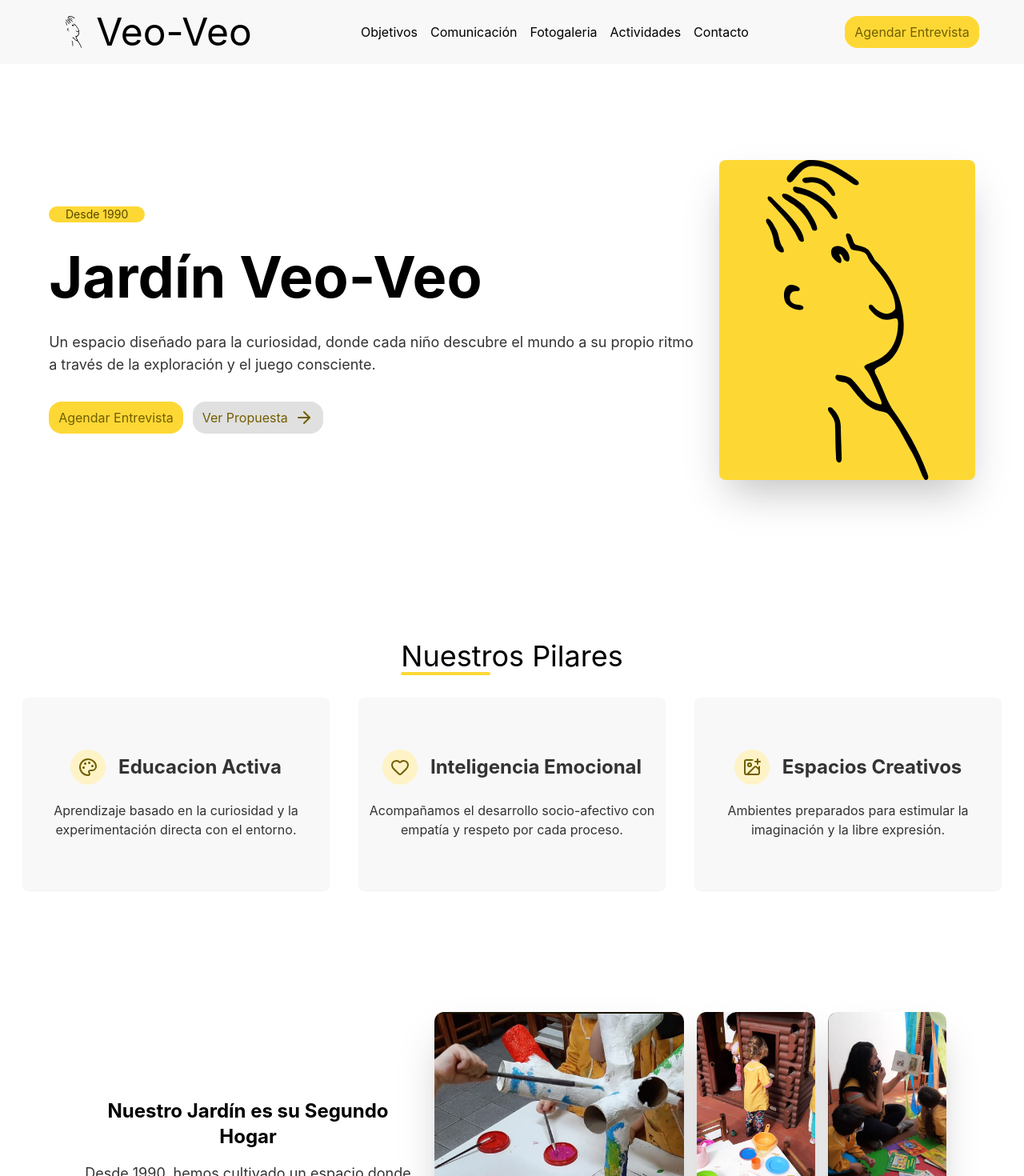
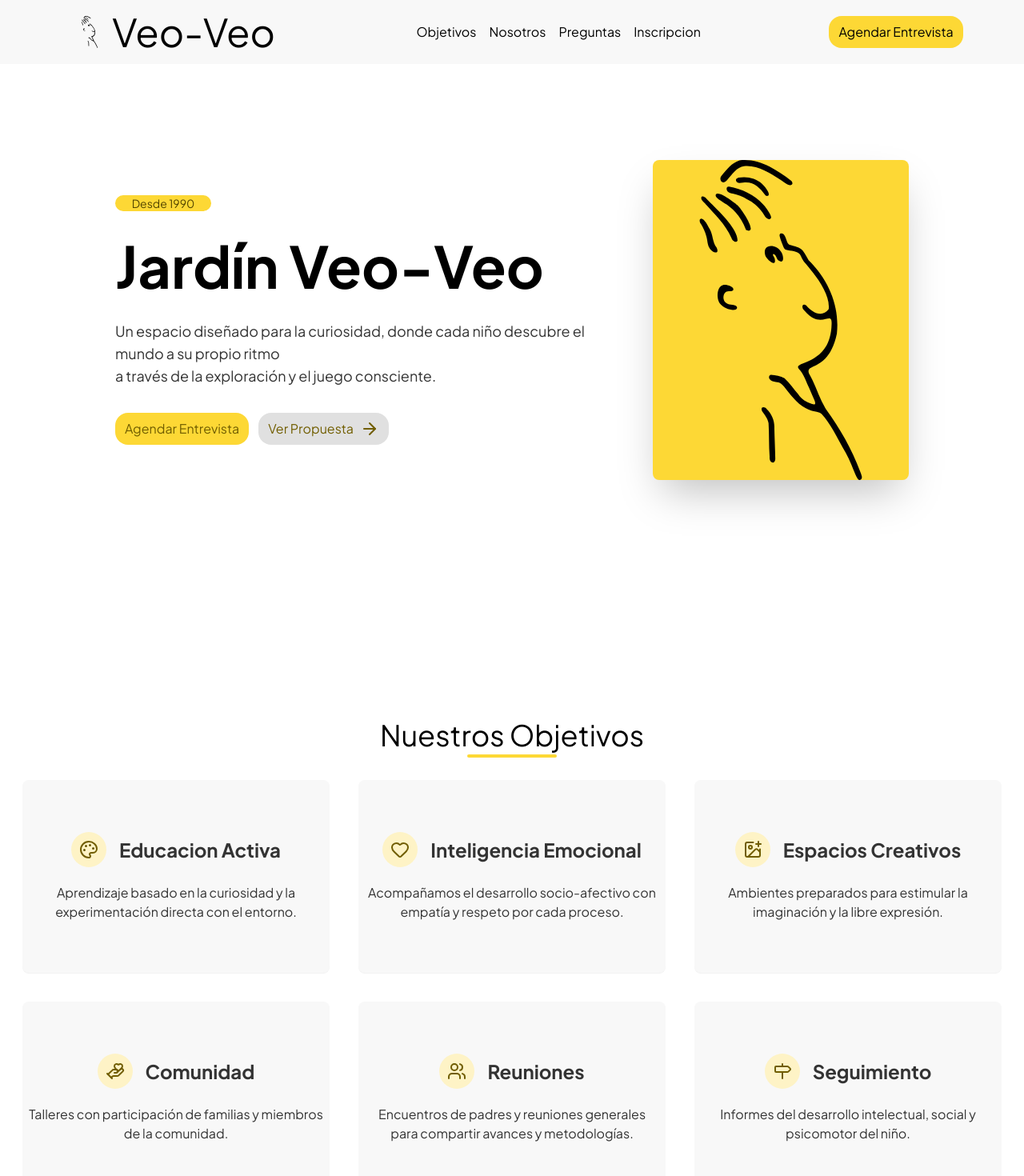
Before and after one commit to CasJuan/veoveo-jardin, a React (Vite) app: page / in a window 1280 px wide. Shown: the top 1470 px of the page at 80% size. Built offline with nearby package versions, Linux system fonts and the light colour scheme.

Commit message:
modificacines y mas animaciones

```diff
--- a/index.html
+++ b/index.html
@@ -1,13 +1,21 @@
 <!doctype html>
 <html lang="en">
+
 <head>
   <meta charset="UTF-8" />
-    <link rel="icon" type="image/svg+xml" href="/favicon.svg" />
+  <link rel="icon" type="image/svg+xml" href="./src/img/veoveo.svg" />
   <meta name="viewport" content="width=device-width, initial-scale=1.0" />
-    <title>veo-veocoleg</title>
+  <link rel="preconnect" href="https://fonts.googleapis.com">
+  <link rel="preconnect" href="https://fonts.gstatic.com" crossorigin>
+  <link
+    href="https://fonts.googleapis.com/css2?family=JetBrains+Mono:ital,wght@0,100..800;1,100..800&family=Plus+Jakarta+Sans:ital,wght@0,200..800;1,200..800&display=swap"
+    rel="stylesheet">
+  <title>Jardin Veo-Veo</title>
 </head>
+
 <body>
   <div id="root"></div>
   <script type="module" src="/src/main.jsx"></script>
 </body>
+
 </html>
--- a/package.json
+++ b/package.json
@@ -15,6 +15,8 @@
     "motion": "^12.38.0",
     "react": "^19.2.4",
     "react-dom": "^19.2.4",
+    "react-router-dom": "^7.14.0",
+    "react-router-hash-link": "^2.4.3",
     "tailwindcss": "^4.2.2"
   },
   "devDependencies": {
--- a/src/components/Comunicaciones.jsx
+++ b/src/components/Comunicaciones.jsx
@@ -8,8 +8,8 @@ import ninos4 from "../img/ninos4.png"
 export const Comunicaciones = () => {
   return (
     <>
-        <section className="h-screen text-center flex flex-row items-center justify-center gap-5">
-          <div className="flex flex-col items-start justify-center gap-4 w-1/3 ml-5">
+        <section id='comunicacion' className="h-screen text-center flex flex-row items-center justify-center gap-5">
+          <div className="flex flex-col items-center justify-center gap-4 w-1/3 ml-5">
             <h2 className="text-2xl font-bold">Nuestro Jardín es su Segundo Hogar</h2>
             <p className="text-secondary text-lg ">Desde 1990, hemos cultivado un espacio donde lacalidez y la excelencia educativa se encuentran. <br/> Nuestras instalaciones están diseñadas para brindar seguridad y estímulo en cada rincón.</p>
             <div className="flex flex-col items-start justify-center gap-2">
--- a/src/components/Footer.jsx
+++ b/src/components/Footer.jsx
@@ -1,3 +1,5 @@
+import { NavHashLink } from "react-router-hash-link";
+
 import { Globe, CircleFadingPlus, Map, Phone, Mail } from "lucide-react"
 
 export const Footer = () => {
@@ -19,9 +21,9 @@ export const Footer = () => {
         <div className="flex flex-col gap-4 items-center justify-center  w-1/3">
           <h3 className="text-lg font-semibold">Contacto</h3>
           <ul className=" flex flex-col items-start justify-center gap-2">
-            <li className=" gap-5 flex items-center justify-center text-sm text-[#71717A]"><Map color="#705D00" />Av. del Sol 1234, Ciudad</li>
-            <li className=" gap-5 flex items-center justify-center text-sm text-[#71717A]"><Phone color="#705D00" />+54 11 4444-5555</li>
-            <li className=" gap-5 flex items-center justify-center text-sm text-[#71717A]"><Mail color="#705D00" />hola@jardinveoveo.edu</li>
+            <li className=" gap-5 flex items-center justify-center text-sm text-[#71717A]"> <Map color="#705D00"/> <a href="https://www.google.com/maps/place/Escuela+Infantil+Veo+Veo/@-34.6031663,-58.4339136,17z/data=!3m1!4b1!4m6!3m5!1s0x95bcca6fb69da86f:0x7a517e23e8184e70!8m2!3d-34.6031663!4d-58.4313387!16s%2Fg%2F1tl_mxh4?entry=ttu&g_ep=EgoyMDI2MDQwMS4wIKXMDSoASAFQAw%3D%3D" target="_blank">Panamá 942</a></li>
+            <li className=" gap-5 flex items-center justify-center text-sm text-[#71717A]"><Phone color="#705D00" />4866-2050</li>
+            <li className=" gap-5 flex items-center justify-center text-sm text-[#71717A]"><Mail color="#705D00" /> <a href="mailto:veoveojardin@gmail.com">veoveojardin@gmail.com</a></li>
           </ul>
         </div>
 
@@ -30,10 +32,10 @@ export const Footer = () => {
         <div className="flex flex-col gap-4 items-center justify-center w-1/3">
           <h3 className="text-lg font-semibold">Links</h3>
           <ul className="flex flex-col items-center justify-center">
-            <li className="text-[#71717A] text-base cursor-pointer">Objetivos</li>
-            <li className="text-[#71717A] text-base cursor-pointer">Comunicacion</li>
-            <li className="text-[#71717A] text-base cursor-pointer">Fotogaleria</li>
-            <li className="text-[#71717A] text-base cursor-pointer">Actividade</li>
+            <NavHashLink smooth to="/#objetivos" className="cursor-pointer text-base" activeStyle={{ color: 'red' }} scroll={(el) => el.scrollIntoView({ behavior: 'smooth', block: 'start' })}><li className="text-[#71717A] text-sm cursor-pointer">Objetivos</li></NavHashLink>
+            <NavHashLink smooth to="/#comunicacion" className="cursor-pointer text-base" activeStyle={{ color: 'red' }} scroll={(el) => el.scrollIntoView({ behavior: 'smooth', block: 'start' })}><li className="text-[#71717A] text-sm cursor-pointer">Comunicacion</li></NavHashLink>
+            <NavHashLink smooth to="/#preguntas" className="cursor-pointer text-base" activeStyle={{ color: 'red' }} scroll={(el) => el.scrollIntoView({ behavior: 'smooth', block: 'start' })}><li className="text-[#71717A] text-sm cursor-pointer">Fotogaleria</li></NavHashLink>
+            <NavHashLink smooth to="/#inscripcion" className="cursor-pointer text-base" activeStyle={{ color: 'red' }} scroll={(el) => el.scrollIntoView({ behavior: 'smooth', block: 'start' })}><li className="text-[#71717A] text-sm cursor-pointer">Actividade</li></NavHashLink>
           </ul>
         </div>
 
--- a/src/components/Hero.jsx
+++ b/src/components/Hero.jsx
@@ -2,28 +2,82 @@ import { ArrowRight } from "lucide-react";
 import * as motion from "motion/react-client"
 import imgHero from "../img/veoveo.svg";
 
+// Variantes reutilizables
+const fadeUp = {
+  hidden: { opacity: 0, y: 30 },
+  visible: { opacity: 1, y: 0 }
+}
+
+const fadeLeft = {
+  hidden: { opacity: 0, x: 60 },
+  visible: { opacity: 1, x: 0 }
+}
+
 export const Hero = () => {
   return (
-    <>
-      <section className="h-screen text-center flex flex-row items-center justify-center gap-8 ">
-        <div className=" flex flex-col items-start justify-center gap-8 h-3/6 ">
-          <div className="bg-primary text-[#544600] text-sm rounded-xl h-auto w-30 flex items-center justify-center">Desde 1990</div>
-          <h1 className="text-7xl font-bold">Jardín Veo-Veo</h1>
-          <p className="text-lg text-secondary text-start text-wrap">Un espacio diseñado para la curiosidad, donde cada niño descubre el mundo a su propio ritmo <br />a través de la exploración y el juego consciente.</p>
-          <div className="flex items-center justify-center flex-row gap-3 ">
-            <button className="bg-primary text-brown px-3 py-2 rounded-2xl cursor-pointer">Agendar Entrevista</button>
-            <button className="bg-tertiary text-brown px-3 py-2 rounded-2xl cursor-pointer flex flex-row gap-2">Ver Propuesta <ArrowRight /> </button>
-          </div>
-        </div>
+    <section className="h-screen text-center flex flex-row items-center justify-center gap-8">
+      <motion.div
+        className="flex flex-col items-start justify-center gap-8 h-3/6 w-3/6"
+        initial="hidden"
+        animate="visible"
+        transition={{ staggerChildren: 0.15 }}
+      >
+        {/* Badge */}
         <motion.div
-          className="bg-primary h-3/6 w-80 rounded-lg shadow-2xl"
-          whileHover={{ scale: 1.1, rotate: 1 }}
-          whileTap={{ scale: 0.9 }}
-          transition={{ type: "spring", stiffness: 400, damping: 15 }}
+          variants={fadeUp}
+          transition={{ duration: 0.5, ease: "easeOut" }}
+          className="bg-primary text-[#544600] text-sm rounded-xl h-auto w-30 flex items-center justify-center"
         >
-          <img src={imgHero} alt="Veo-Veo" className="w-full h-full object-fill" />
+          Desde 1990
         </motion.div>
-      </section>
-    </>
-  );
-};
+
+        {/* Título */}
+        <motion.h1
+          variants={fadeUp}
+          transition={{ duration: 0.6, ease: "easeOut" }}
+          className="text-7xl font-bold"
+        >
+          Jardín Veo-Veo
+        </motion.h1>
+
+        {/* Párrafo */}
+        <motion.p
+          variants={fadeUp}
+          transition={{ duration: 0.6, ease: "easeOut" }}
+          className="text-lg text-secondary text-start text-wrap"
+        >
+          Un espacio diseñado para la curiosidad, donde cada niño descubre el mundo a su propio ritmo <br />
+          a través de la exploración y el juego consciente.
+        </motion.p>
+
+        {/* Botones */}
+        <motion.div
+          variants={fadeUp}
+          transition={{ duration: 0.5, ease: "easeOut" }}
+          className="flex items-center justify-center flex-row gap-3"
+        >
+          <button className="bg-primary text-brown px-3 py-2 rounded-2xl cursor-pointer">
+            Agendar Entrevista
+          </button>
+          <button className="bg-tertiary text-brown px-3 py-2 rounded-2xl cursor-pointer flex flex-row gap-2">
+            Ver Propuesta <ArrowRight />
+          </button>
+        </motion.div>
+      </motion.div>
+
+      {/* Imagen — entra desde la derecha */}
+      <motion.div
+        className="bg-primary h-3/6 w-80 rounded-lg shadow-2xl"
+        variants={fadeLeft}
+        initial="hidden"
+        animate="visible"
+        transition={{ duration: 0.7, ease: "easeOut", delay: 0.3 }}
+        whileHover={{ scale: 1.1, rotate: 1 }}
+        whileTap={{ scale: 0.9 }}
+      >
+        <img src={imgHero} alt="Veo-Veo" className="w-full h-full object-fill" />
+      </motion.div>
+
+    </section>
+  )
+}
--- a/src/components/Inscripcion.jsx
+++ b/src/components/Inscripcion.jsx
@@ -1,11 +1,27 @@
+import { motion } from "motion/react"
+
+const scaleIn = {
+  hidden: { opacity: 0, scale: 0.9 },
+  visible: { opacity: 1, scale: 1 }
+}
+
 export const Inscripcion = () => {
     return (
-        <div className="h-screen text-center flex flex-col items-center justify-center gap-8 ">
-            <div className="bg-primary rounded-2xl h-1/2 w-3/4 flex flex-col items-center justify-center gap-5 shadow-2xl">
+        <div id="inscripcion">
+            <motion.div
+            variants={scaleIn}
+            initial="hidden"
+            whileInView="visible"
+            viewport={{ once: true }}
+            transition={{ duration: 0.7, ease: "easeOut" }}
+            className="h-screen text-center flex flex-col items-center justify-center gap-8 "
+            >
+            <div className="bg-linear-to-br from-primary to-[#FFB300] rounded-2xl h-1/2 w-3/4 flex flex-col items-center justify-center gap-5 shadow-2xl">
                 <h2 className="text-6xl text-brown font-semibold ">¿Querés conocer nuestra casa de aprendizaje?</h2>
                 <p className="text-lg text-brown">Inscribí a tu hijo en el ciclo lectivo 2024. Quedan pocas vacantes disponibles para las salas de 2 y 3 años.</p>
                 <button className="bg-brown text-neutral rounded-2xl w-auto h-10 p-3 m-3 text-sm cursor-pointer flex flex-col items-center justify-center">Inscribi a tu hijo ahora</button>
             </div>
+        </motion.div>
         </div>
     )
 }
--- a/src/components/NavBar.jsx
+++ b/src/components/NavBar.jsx
@@ -1,19 +1,19 @@
+import { NavHashLink } from "react-router-hash-link";
 import imgLogo from "../img/veoveo.svg";
 
 export const NavBar = () => {
   return (
     <>
-        <div className="w-full flex flex-row justify-around items-center gap-2 bg-neutral fixed">
-            <h1 className="text-5xl m-2 p-2 flex flex-row items-center justify-center gap-2"> <img src={imgLogo} alt="Veo-Veo" className="w-10 h-10" /> Veo-Veo </h1>
-            <ul className="flex flex-row justify-center items-center gap-4">
-                <li className="cursor-pointer">Objetivos</li>
-                <li className="cursor-pointer">Comunicación</li>
-                <li className="cursor-pointer">Fotogaleria</li>
-                <li className="cursor-pointer">Actividades</li>
-                <li className="cursor-pointer">Contacto</li>
-            </ul>
-            <button className="bg-primary text-brown px-3 py-2 rounded-2xl cursor-pointer">Agendar Entrevista</button>
-        </div>
+      <div className="w-full flex flex-row justify-around items-center gap-2 bg-neutral fixed">
+        <NavHashLink smooth to="/#" className="cursor-pointer text-base" activeStyle={{ color: 'red' }} scroll={(el) => el.scrollIntoView({ behavior: 'smooth', block: 'start' })}> <h1 className="text-5xl m-2 p-2 flex flex-row items-center justify-center gap-2"> <img src={imgLogo} alt="Veo-Veo" className="w-10 h-10" /> Veo-Veo </h1> </NavHashLink>
+        <ul className="flex flex-row justify-center items-center gap-4">
+          <NavHashLink smooth to="/#objetivos" className="cursor-pointer text-base" activeStyle={{ color: 'red' }} scroll={(el) => el.scrollIntoView({ behavior: 'smooth', block: 'start' })}><li className="cursor-pointer text-base">Objetivos</li></NavHashLink>
+          <NavHashLink smooth to="/#comunicacion" className="cursor-pointer text-base" activeStyle={{ color: 'red' }} scroll={(el) => el.scrollIntoView({ behavior: 'smooth', block: 'start' })}><li className="cursor-pointer text-base">Nosotros</li></NavHashLink>
+          <NavHashLink smooth to="/#preguntas" className="cursor-pointer text-base" activeStyle={{ color: 'red' }} scroll={(el) => el.scrollIntoView({ behavior: 'smooth', block: 'start' })}><li className="cursor-pointer text-base">Preguntas</li></NavHashLink>
+          <NavHashLink smooth to="/#inscripcion" className="cursor-pointer text-base" activeStyle={{ color: 'red' }} scroll={(el) => el.scrollIntoView({ behavior: 'smooth', block: 'start' })}><li className="cursor-pointer text-base">Inscripcion</li></NavHashLink>
+        </ul>
+        <button className="bg-primary text-black px-3 py-2 rounded-2xl cursor-pointer">Agendar Entrevista</button>
+      </div>
     </>
   )
 }
--- a/src/components/Objetivo.jsx
+++ b/src/components/Objetivo.jsx
@@ -1,21 +1,54 @@
+import { Palette, Heart, ImagePlus, HandHeart, Users, Milestone } from 'lucide-react'
+import { motion } from "motion/react"
 import { Card } from "./Card"
-// Example: use an icon from a library already in your dependencies (lucide-react is installed)
-import { Palette,Heart,ImagePlus } from 'lucide-react'
+
+const fadeUp = {
+  hidden: { opacity: 0, y: 30 },
+  visible: { opacity: 1, y: 0 }
+}
 
 export const Objetivo = () => {
-    return (
-        <>
-            <section className="h-1/4 text-center flex flex-col items-center justify-center gap-5">
-            <div >
-                <h1 className="text-4xl">Nuestros Pilares</h1>
-                <div className="bg-primary h-1 w-28 rounded-full"></div>
-            </div>
-                <div className="flex flex-row justify-center items-center gap-5">
-                    <Card icon={<Palette color="#705D00"/>} title="Educacion Activa" desc="Aprendizaje basado en la curiosidad y la experimentación directa con el entorno." />
-                    <Card icon={<Heart color="#705D00"/>} title="Inteligencia Emocional" desc="Acompañamos el desarrollo socio-afectivo con empatía y respeto por cada proceso." />
-                    <Card icon={<ImagePlus color="#705D00" />} title="Espacios Creativos" desc="Ambientes preparados para estimular la imaginación y la libre expresión." />
-                </div>
-            </section>
-        </>
-    )
+  return (
+    <section id="objetivos" className="h-screen text-center flex flex-col items-center justify-center gap-5">
+
+      <motion.div
+        className="flex flex-col items-center justify-center gap-1"
+        variants={fadeUp}
+        initial="hidden"
+        whileInView="visible"
+        viewport={{ once: true }}
+        transition={{ duration: 0.5, ease: "easeOut" }}
+      >
+        <h1 className="text-4xl">Nuestros Objetivos</h1>
+        <div className="bg-primary h-1 w-28 rounded-full"></div>
+      </motion.div>
+
+      <motion.div
+        className="flex flex-row justify-center items-center flex-wrap gap-5"
+        initial="hidden"
+        whileInView="visible"
+        viewport={{ once: true }}
+        transition={{ staggerChildren: 0.1 }}
+      >
+        <motion.div variants={fadeUp} transition={{ duration: 0.5, ease: "easeOut" }}>
+          <Card icon={<Palette color="#705D00" />} title="Educacion Activa" desc="Aprendizaje basado en la curiosidad y la experimentación directa con el entorno." />
+        </motion.div>
+        <motion.div variants={fadeUp} transition={{ duration: 0.5, ease: "easeOut" }}>
+          <Card icon={<Heart color="#705D00" />} title="Inteligencia Emocional" desc="Acompañamos el desarrollo socio-afectivo con empatía y respeto por cada proceso." />
+        </motion.div>
+        <motion.div variants={fadeUp} transition={{ duration: 0.5, ease: "easeOut" }}>
+          <Card icon={<ImagePlus color="#705D00" />} title="Espacios Creativos" desc="Ambientes preparados para estimular la imaginación y la libre expresión." />
+        </motion.div>
+        <motion.div variants={fadeUp} transition={{ duration: 0.5, ease: "easeOut" }}>
+          <Card icon={<HandHeart color="#705D00" />} title="Comunidad" desc="Talleres con participación de familias y miembros de la comunidad." />
+        </motion.div>
+        <motion.div variants={fadeUp} transition={{ duration: 0.5, ease: "easeOut" }}>
+          <Card icon={<Users color="#705D00" />} title="Reuniones" desc="Encuentros de padres y reuniones generales para compartir avances y metodologías." />
+        </motion.div>
+        <motion.div variants={fadeUp} transition={{ duration: 0.5, ease: "easeOut" }}>
+          <Card icon={<Milestone color="#705D00" />} title="Seguimiento" desc="Informes del desarrollo intelectual, social y psicomotor del niño." />
+        </motion.div>
+      </motion.div>
+    </section>
+  )
 }
--- a/src/components/Preguntas.jsx
+++ b/src/components/Preguntas.jsx
@@ -27,7 +27,7 @@ const [openIndex, setOpenIndex] = useState(null)
   }
     return (
         <>
-            <section className="h-screen text-center flex flex-col items-center justify-center gap-8 ">
+            <section id="preguntas" className="h-screen text-center flex flex-col items-center justify-center gap-8 ">
                 <div className="flex flex-col items-center justify-center gap-1">
                     <h2 className="text-4xl font-semibold">Preguntas Frecuentes</h2>
                     <div className="bg-primary h-1 w-28 rounded-full"></div>
--- a/src/index.css
+++ b/src/index.css
@@ -1,4 +1,9 @@
 @import "tailwindcss";
+
+*{
+  font-family: "Plus Jakarta Sans", sans-serif;
+  scroll-behavior: smooth;
+}
 
 @theme {
   --color-primary: #FDD835;
--- a/src/main.jsx
+++ b/src/main.jsx
@@ -8,9 +8,11 @@ import { Comunicaciones } from './components/Comunicaciones'
 import { Preguntas } from './components/Preguntas'
 import { Inscripcion } from './components/Inscripcion'
 import { Footer } from './components/Footer'
+import { BrowserRouter } from 'react-router-dom'
 
 createRoot(document.getElementById('root')).render(
   <StrictMode>
+    <BrowserRouter>
     <NavBar/>
     <Hero/>
     <Objetivo/>
@@ -18,5 +20,6 @@ createRoot(document.getElementById('root')).render(
     <Preguntas/>
     <Inscripcion/>
     <Footer/>
+    </BrowserRouter>
   </StrictMode>,
 )
```
Also changed, not shown: 1 other file (tests, documents, lock files or other folders). Lines whose indentation alone changed are shown as unchanged.
